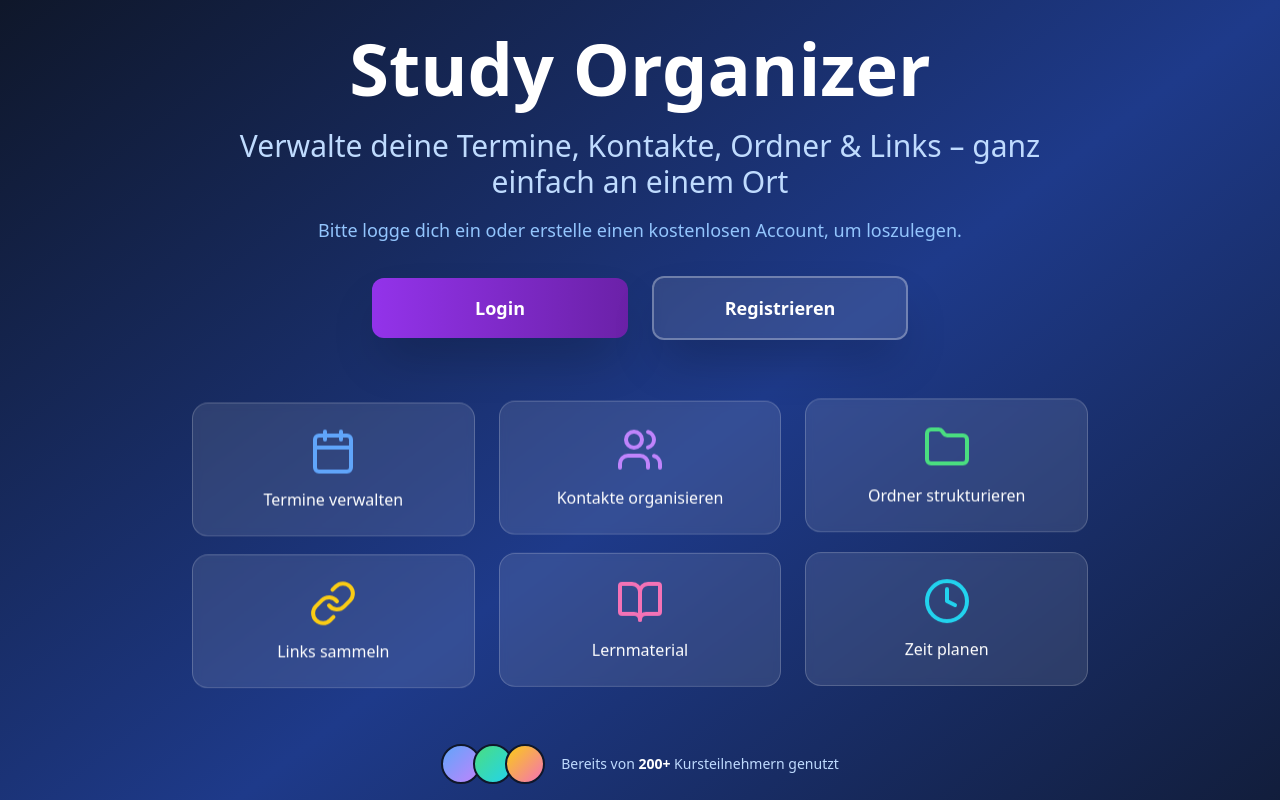
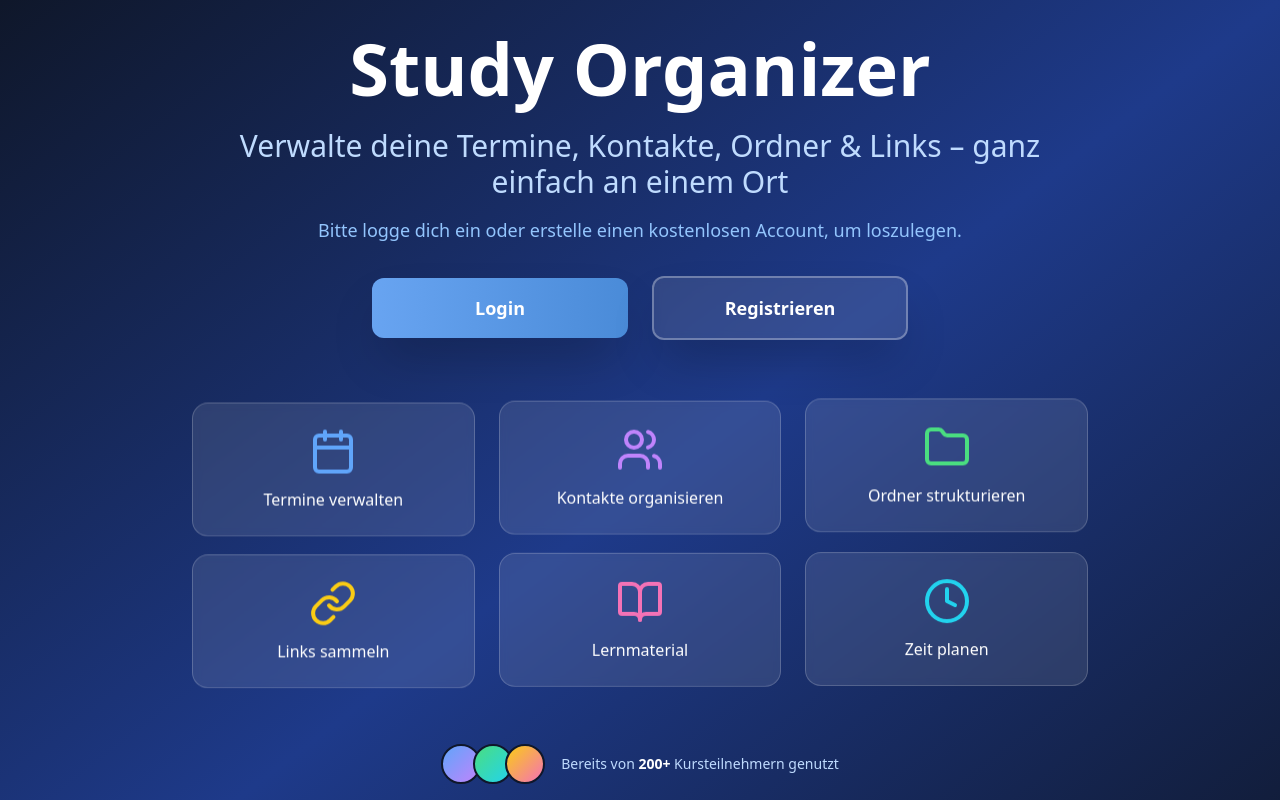
Before and after one commit to NajatBouz/Study-Organizer, a React (Vite) app in the folder frontend/: page / in a window 1280 px wide. Shown: the top 800 px of the page. Built offline with nearby package versions, Linux system fonts and the light colour scheme.

Commit message:
Veränderung in Home.jsx

```diff
--- a/frontend/src/pages/Home.jsx
+++ b/frontend/src/pages/Home.jsx
@@ -33,7 +33,14 @@ export default function Home() {
             {/* Buttons direkt unter dem Text */}
             <div className="flex flex-col sm:flex-row gap-6 justify-center items-center">
               <Link to="/login" className="w-full sm:w-auto">
-                <button className="w-full sm:w-64 bg-gradient-to-r from-purple-600 to-purple-800 hover:from-purple-700 hover:to-purple-900 text-white font-bold text-lg px-8 py-4 rounded-xl shadow-2xl hover:shadow-blue-500/50 transition-all duration-300 transform hover:scale-105">
+                <button
+                  className="w-full sm:w-64 text-white font-bold text-lg px-8 py-4 rounded-xl shadow-2xl hover:shadow-blue-500/50 transition-all duration-300 transform hover:scale-105"
+                  style={{
+                    background: 'linear-gradient(to right, #68A4F1, #4A8BD8)'
+                  }}
+                  onMouseEnter={(e) => e.currentTarget.style.background = 'linear-gradient(to right, #5B95E0, #3A7BC7)'}
+                  onMouseLeave={(e) => e.currentTarget.style.background = 'linear-gradient(to right, #68A4F1, #4A8BD8)'}
+                >
                   Login
                 </button>
               </Link>
```
